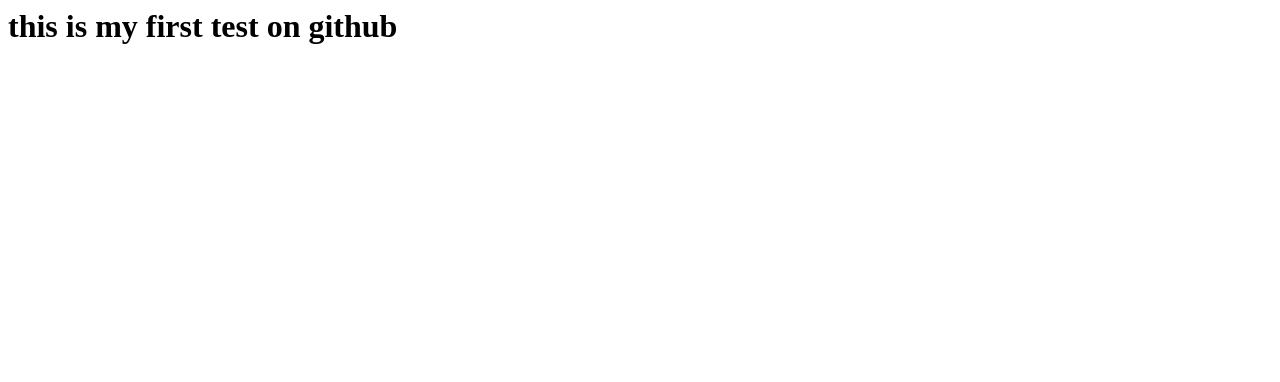
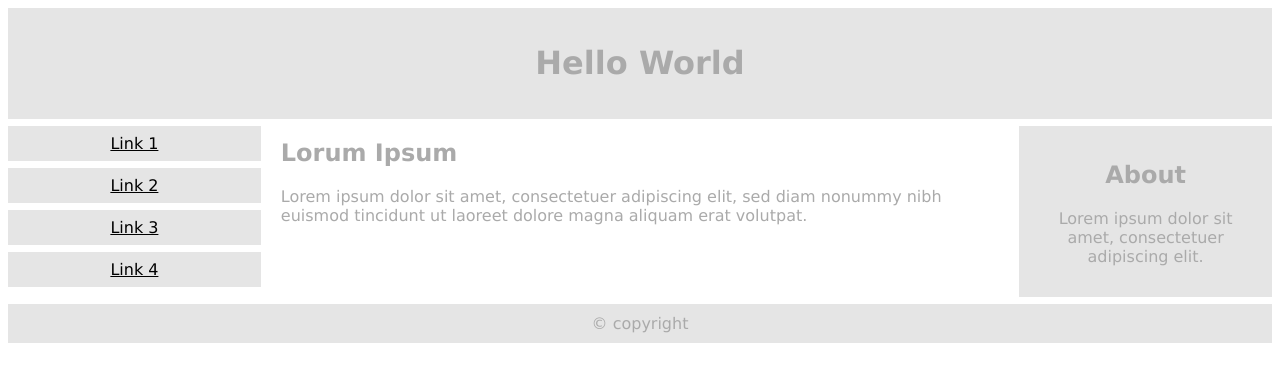
Before and after one commit to dheerajpal1/test, a plain HTML site: page index.html in a window 1280 px wide. Drawn offline with Linux system fonts and the light colour scheme.

Commit message:
Update index.html

```diff
--- a/index.html
+++ b/index.html
@@ -1,9 +1,72 @@
+<!DOCTYPE html>
 <html>
-<title>First website dheeraj
-  </title>
-<body>
-  <h1>
-    this is my first test on github
-  </h1>
-  </body>
+<head>
+<meta name="viewport" content="width=device-width, initial-scale=1.0">
+<style>
+* {
+  box-sizing: border-box;
+}
+.menu {
+  float:left;
+  width:20%;
+  text-align:center;
+}
+.menu a {
+  background-color:#e5e5e5;
+  padding:8px;
+  margin-top:7px;
+  display:block;
+  width:100%;
+  color:black;
+}
+.main {
+  float:left;
+  width:60%;
+  padding:0 20px;
+}
+.right {
+  background-color:#e5e5e5;
+  float:left;
+  width:20%;
+  padding:15px;
+  margin-top:7px;
+  text-align:center;
+}
+
+@media only screen and (max-width:620px) {
+  /* For mobile phones: */
+  .menu, .main, .right {
+    width:100%;
+  }
+}
+</style>
+</head>
+<body style="font-family:Verdana;color:#aaaaaa;">
+
+<div style="background-color:#e5e5e5;padding:15px;text-align:center;">
+  <h1>Hello World</h1>
+</div>
+
+<div style="overflow:auto">
+  <div class="menu">
+    <a href="#">Link 1</a>
+    <a href="#">Link 2</a>
+    <a href="#">Link 3</a>
+    <a href="#">Link 4</a>
+  </div>
+
+  <div class="main">
+    <h2>Lorum Ipsum</h2>
+    <p>Lorem ipsum dolor sit amet, consectetuer adipiscing elit, sed diam nonummy nibh euismod tincidunt ut laoreet dolore magna aliquam erat volutpat.</p>
+  </div>
+
+  <div class="right">
+    <h2>About</h2>
+    <p>Lorem ipsum dolor sit amet, consectetuer adipiscing elit.</p>
+  </div>
+</div>
+
+<div style="background-color:#e5e5e5;text-align:center;padding:10px;margin-top:7px;">© copyright </div>
+
+</body>
 </html>
```
